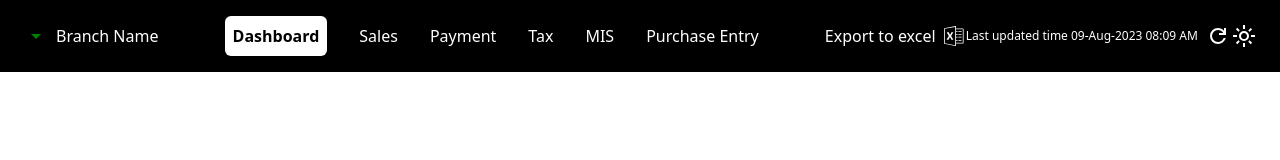
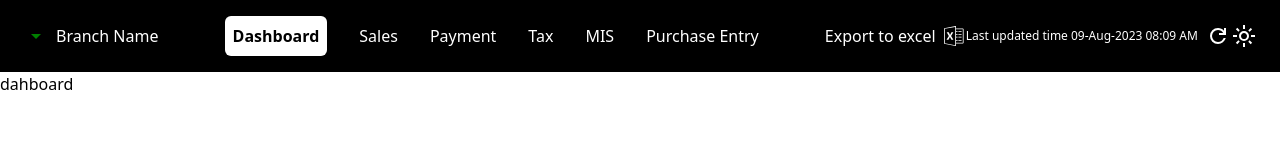
Before and after one commit to amarnadhcp/Sacrosys-Test, a React (Vite) app: page /dashboard in a window 1280 px wide. Shown: the top 160 px of the page. Built offline with nearby package versions, Linux system fonts and the light colour scheme.

Commit message:
feat(implemented-Layout)

```diff
--- a/package.json
+++ b/package.json
@@ -10,6 +10,8 @@
     "preview": "vite preview"
   },
   "dependencies": {
+    "@emotion/styled": "^11.11.0",
+    "@mui/x-charts": "^6.18.4",
     "@tanstack/react-query": "^5.17.0",
     "axios": "^1.6.2",
     "formik": "^2.4.5",
--- a/src/pages/DashBoard.jsx
+++ b/src/pages/DashBoard.jsx
@@ -1,9 +1,8 @@
 import React from 'react'
-import Navbar from '../components/Navbar'
 
 function DashBoard() {
   return (
-    <Navbar/>
+    <div>dahboard</div>
   )
 }
 
--- /dev/null
+++ b/src/pages/Layout.jsx
@@ -0,0 +1,18 @@
+import React from "react";
+import { Outlet } from "react-router-dom";
+import Navbar from "../components/Navbar";
+
+function Layout() {
+  return (
+    <div className="flex flex-col">
+      <div className="flex flex-grow">
+        <Navbar />
+      </div>
+      <div className="flex flex-col">
+        <Outlet />
+      </div>
+    </div>
+  );
+}
+
+export default Layout;
--- a/src/routes/UserRoutes.jsx
+++ b/src/routes/UserRoutes.jsx
@@ -2,12 +2,16 @@ import React from "react";
 import Login from "../pages/Login";
 import { Routes, Route } from "react-router-dom";
 import DashBoard from "../pages/DashBoard";
+import Layout from "../pages/Layout";
+
 
 function userRoutes() {
   return (
     <Routes>
       <Route path="/Login" element={<Login />} />
-      <Route path="/dashboard" element={<DashBoard />} />
+      <Route exact path="/dashboard" element={<Layout/>} >
+        <Route index element={<DashBoard/>} />
+      </Route>
     </Routes>
   );
 }
```
Also changed, not shown: 1 other file (tests, documents, lock files or other folders).
